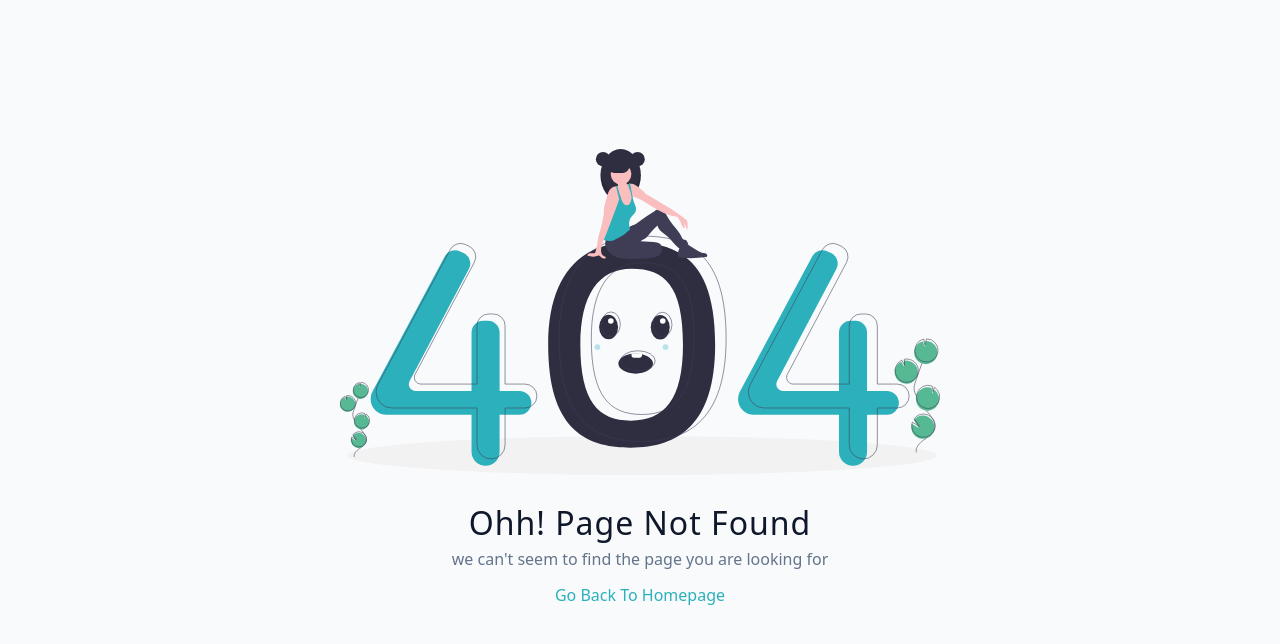
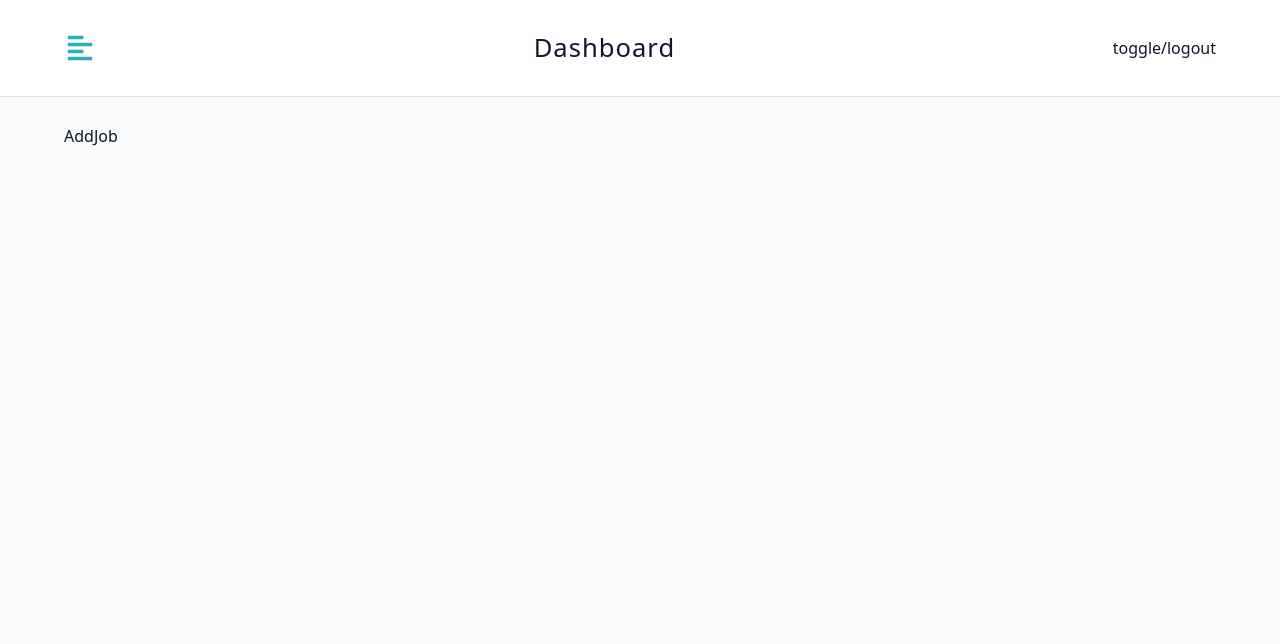
Before and after one commit to artanramanaj/jobify-front, a React (Vite) app: page /dashboard in a window 1280 px wide. Before the commit this address had no page. Shown: the top 644 px of the page. Built offline with nearby package versions, Linux system fonts and the light colour scheme.

Commit message:
small and big sidebar functionality

```diff
--- a/package.json
+++ b/package.json
@@ -12,6 +12,7 @@
   "dependencies": {
     "react": "^19.0.0",
     "react-dom": "^19.0.0",
+    "react-icons": "^5.5.0",
     "react-router-dom": "^7.5.0",
     "styled-components": "^6.1.17"
   },
--- a/src/App.jsx
+++ b/src/App.jsx
@@ -1,6 +1,18 @@
 import React from "react";
 import { RouterProvider, createBrowserRouter } from "react-router-dom";
-import { HomeLayout, Register, Login, Error, Landing } from "./pages";
+import {
+  HomeLayout,
+  DashboardLayout,
+  Register,
+  Login,
+  Error,
+  Landing,
+  AddJob,
+  Stats,
+  AllJobs,
+  Profile,
+  Admin,
+} from "./pages";
 const router = createBrowserRouter([
   {
     path: "/",
@@ -12,17 +24,39 @@
         element: <Landing />,
       },
       {
-        path: "/register",
+        path: "register",
         element: <Register />,
       },
       {
-        path: "/login",
+        path: "login",
         element: <Login />,
       },
-      // {
-      //   path: "*",
-      //   element: <Error />,
-      // },
+      {
+        path: "dashboard",
+        element: <DashboardLayout />,
+        children: [
+          {
+            index: true,
+            element: <AddJob />,
+          },
+          {
+            path: "stats",
+            element: <Stats />,
+          },
+          {
+            path: "all-jobs",
+            element: <AllJobs />,
+          },
+          {
+            path: "profile",
+            element: <Profile />,
+          },
+          {
+            path: "admin",
+            element: <Admin />,
+          },
+        ],
+      },
     ],
   },
 ]);
--- a/src/assets/wrappers/Dashboard.js
+++ b/src/assets/wrappers/Dashboard.js
@@ -1,4 +1,4 @@
-import styled from 'styled-components';
+import styled from "styled-components";
 
 const Wrapper = styled.section`
   .dashboard {
--- /dev/null
+++ b/src/components/BigSidebar.jsx
@@ -0,0 +1,33 @@
+import React, { useContext } from "react";
+import Wrapper from "../assets/wrappers/BigSidebar";
+import { useDashboardContext } from "../pages/DashboardLayout";
+import Logo from "./Logo";
+import { NavLink } from "react-router-dom";
+import links from "../utils/links";
+const BigSidebar = () => {
+  const { showSidebar } = useDashboardContext();
+
+  console.log("dashboard", showSidebar);
+
+  return (
+    <Wrapper>
+      <div className="sidebar-container show-sidebar">
+        <header>
+          <Logo />
+        </header>
+        <div className="nav-links">
+          {links.map((link) => {
+            const { text, path, icon } = link;
+            return (
+              <NavLink to={path} className="nav-link" key={text}>
+                <span className="icon">{icon}</span> {text}
+              </NavLink>
+            );
+          })}
+        </div>
+      </div>
+    </Wrapper>
+  );
+};
+
+export default BigSidebar;
--- a/src/components/FromRow.jsx
+++ b/src/components/FormRow.jsx
@@ -1,6 +1,6 @@
 import React from "react";
 
-const FromRow = ({ type, name, defaultValue, labelText }) => {
+const FormRow = ({ type, name, defaultValue, labelText }) => {
   return (
     <div className="form-row">
       <label htmlFor={name} className="form-label">
@@ -18,4 +18,4 @@
   );
 };
 
-export default FromRow;
+export default FormRow;
--- /dev/null
+++ b/src/components/Navbar.jsx
@@ -0,0 +1,25 @@
+import React from "react";
+import Wrapper from "../assets/wrappers/Navbar";
+import { FaHome } from "react-icons/fa";
+import { FaAlignLeft } from "react-icons/fa";
+import Logo from "./Logo";
+import { useDashboardContext } from "../pages/DashboardLayout";
+const Navbar = () => {
+  const { toggleSidebar } = useDashboardContext();
+  return (
+    <Wrapper>
+      <div className="nav-center">
+        <button className="toggle-btn" onClick={toggleSidebar}>
+          <FaAlignLeft />
+        </button>
+        <div>
+          <Logo />
+          <h4 className="logo-text ">Dashboard</h4>
+        </div>
+        <div className="btn-container">toggle/logout</div>
+      </div>
+    </Wrapper>
+  );
+};
+
+export default Navbar;
--- /dev/null
+++ b/src/components/SmallSidebar.jsx
@@ -0,0 +1,44 @@
+import React from "react";
+import Wrapper from "../assets/wrappers/SmallSidebar";
+import { FaTimes } from "react-icons/fa";
+import Logo from "./Logo";
+import links from "../utils/links";
+import { NavLink } from "react-router-dom";
+import { useDashboardContext } from "../pages/DashboardLayout";
+const SmallSidebar = () => {
+  const { showSidebar, toggleSidebar } = useDashboardContext();
+  return (
+    <Wrapper>
+      <div className="sidebar-container show-sidebar">
+        <div className="content">
+          <button type="button" className="close-btn" onClick={toggleSidebar}>
+            <FaTimes />
+          </button>
+          <header>
+            <Logo />
+          </header>
+
+          <div className="nav-links">
+            {links.map((link) => {
+              const { text, path, icon } = link;
+              return (
+                <NavLink
+                  to={path}
+                  className="nav-link"
+                  key={text}
+                  onClick={toggleSidebar}
+                  end
+                >
+                  <span className="icon">{icon}</span>
+                  {text}
+                </NavLink>
+              );
+            })}
+          </div>
+        </div>
+      </div>
+    </Wrapper>
+  );
+};
+
+export default SmallSidebar;
--- a/src/components/index.js
+++ b/src/components/index.js
@@ -1,2 +1,5 @@
 export { default as Logo } from "./Logo";
-export { default as FormRow } from "./FromRow";
+export { default as FormRow } from "./FormRow";
+export { default as BigSidebar } from "./BigSidebar";
+export { default as SmallSidebar } from "./SmallSidebar";
+export { default as Navbar } from "./Navbar";
--- a/src/pages/DashboardLayout.jsx
+++ b/src/pages/DashboardLayout.jsx
@@ -1,7 +1,61 @@
-import React from "react";
+import React, { createContext, useContext, useState } from "react";
+import { Outlet } from "react-router-dom";
+import Wrapper from "../assets/wrappers/Dashboard";
+import { BigSidebar, SmallSidebar, Navbar } from "../components";
 
+const DashboardContext = createContext();
 function DashboardLayout() {
-  return <div>DashboardLayout</div>;
+  const user = { name: "john" };
+  const [showSidebar, setShowSidebar] = useState(false);
+  const [isDarkTheme, setIsDarkTheme] = useState(false);
+
+  const toggleDarkTheme = () => {
+    console.log("dark theme", isDarkTheme);
+  };
+
+  const toggleSidebar = () => {
+    setShowSidebar(!showSidebar);
+  };
+
+  const logoutUser = async () => {
+    console.log("logut user");
+  };
+
+  return (
+    <DashboardContext.Provider
+      value={{
+        user,
+        showSidebar,
+        isDarkTheme,
+        toggleDarkTheme,
+        toggleSidebar,
+        logoutUser,
+      }}
+    >
+      <Wrapper>
+        <main
+          className="dashboard"
+          style={!showSidebar ? { gridTemplateColumns: "1fr" } : {}}
+        >
+          {showSidebar ? (
+            <>
+              <BigSidebar />
+              <SmallSidebar />
+            </>
+          ) : (
+            ""
+          )}
+
+          <div>
+            <Navbar />
+            <div className="dashboard-page">
+              <Outlet />
+            </div>
+          </div>
+        </main>
+      </Wrapper>
+    </DashboardContext.Provider>
+  );
 }
-
+export const useDashboardContext = () => useContext(DashboardContext);
 export default DashboardLayout;
--- /dev/null
+++ b/src/utils/links.jsx
@@ -0,0 +1,17 @@
+import React from "react";
+
+import { IoBarChartSharp } from "react-icons/io5";
+import { MdQueryStats } from "react-icons/md";
+import { FaWpforms } from "react-icons/fa";
+import { ImProfile } from "react-icons/im";
+import { MdAdminPanelSettings } from "react-icons/md";
+
+const links = [
+  { text: "add job", path: ".", icon: <FaWpforms /> },
+  { text: "all jobs", path: "all-jobs", icon: <MdQueryStats /> },
+  { text: "stats", path: "stats", icon: <IoBarChartSharp /> },
+  { text: "profile", path: "profile", icon: <ImProfile /> },
+  { text: "admin", path: "admin", icon: <MdAdminPanelSettings /> },
+];
+
+export default links;
```
Also changed, not shown: 1 other file (tests, documents, lock files or other folders).
